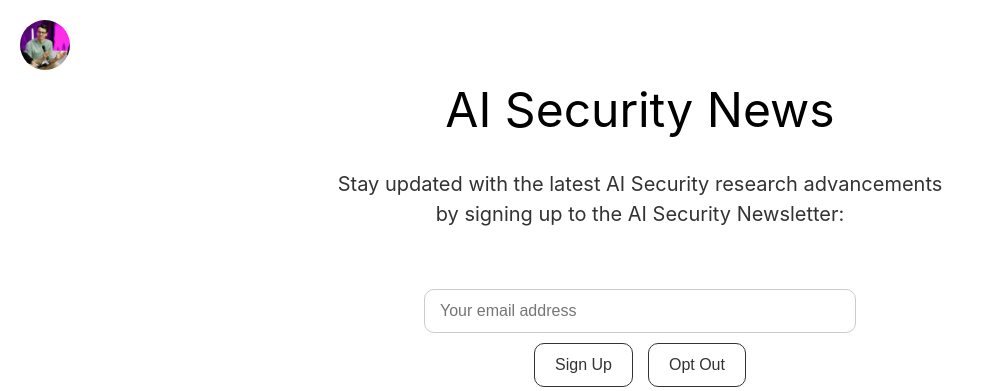
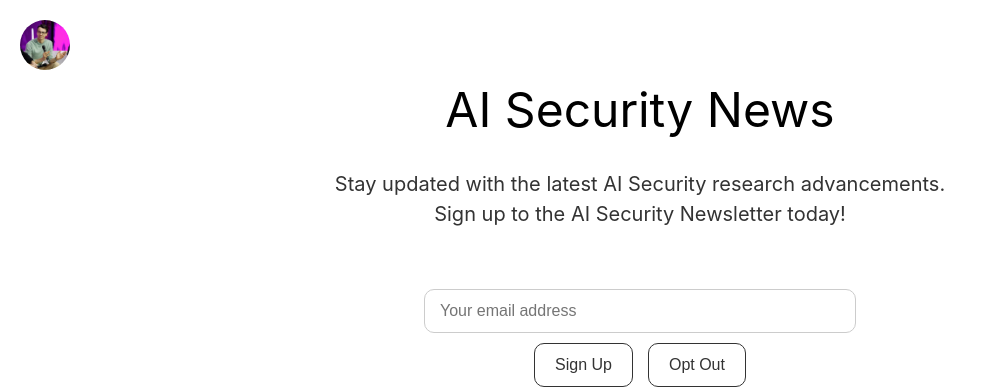
Before and after one commit to nnxmms/AI-Security-News, a Flask app: page /newsletter/ in a window 1280 px wide. Shown: the top 391 px of the page, without its empty margins (0-987 px from the left). Run offline with Flask 3, Linux system fonts and the light colour scheme.

Commit message:
update: catch phrase

```diff
--- a/templates/home.html
+++ b/templates/home.html
@@ -121,8 +121,8 @@ footer a.footer-link:hover {
 <div class="container">
     <h1>AI Security News</h1>
     <p class="subtitle">
-        Stay updated with the latest AI Security research advancements<br>
-        by signing up to the AI Security Newsletter:
+        Stay updated with the latest AI Security research advancements.<br>
+        Sign up to the AI Security Newsletter today!
     </p>
     <input type="email" id="email" class="email-input" placeholder="Your email address" required>
     <div class="button-group">
```
